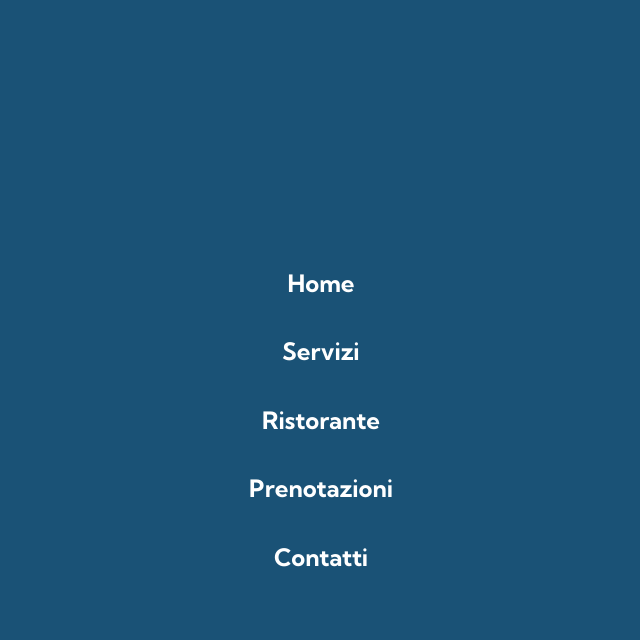
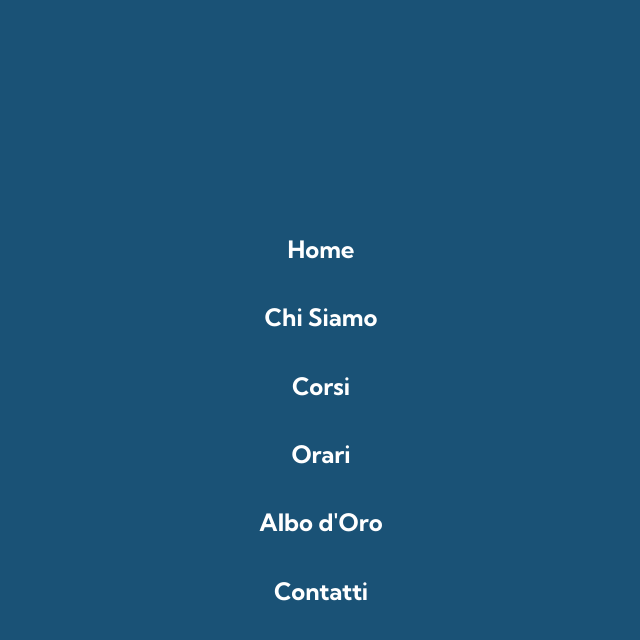
Before and after one commit to OmarF027/Palestra_Boxe, a PHP site: page /index.php in a window 1280 px wide, after a click that opens the changed part. Shown: the part 880-1520 px from the top of the page, without its empty margins (319-959 px from the left). Run offline with PHP 8.4, Linux system fonts and the light colour scheme; some libraries are stand-ins or nearby versions.

Commit message:
Aggiorno

```diff
--- a/header.php
+++ b/header.php
@@ -13,9 +13,10 @@ $isHome = ($currentPage === 'index.php');
    <nav class="navigation" id="main-navigation">
     <ul>
         <li><a href="<?php echo $isHome ? '#home' : 'index.php#home'; ?>">Home</a></li>
-        <li><a href="<?php echo $isHome ? '#servizi' : 'index.php#servizi'; ?>">Servizi</a></li>
-        <li><a href="ristorante.php">Ristorante</a></li>
-        <li><a href="<?php echo $isHome ? '#prenota' : 'index.php#prenota'; ?>">Prenotazioni</a></li>
+        <li><a href="chisiamo.php">Chi Siamo</a></li>
+        <li><a href="<?php echo $isHome ? '#servizi' : 'index.php#corsi'; ?>">Corsi</a></li>
+        <li><a href="<?php echo $isHome ? '#orari' : 'index.php#orari'; ?>">Orari</a></li>
+        <li><a href="albo.php">Albo d'Oro</a></li>
         <li><a href="<?php echo $isHome ? '#contatti' : 'index.php#contatti'; ?>">Contatti</a></li>
     </ul>
 </nav>
```
